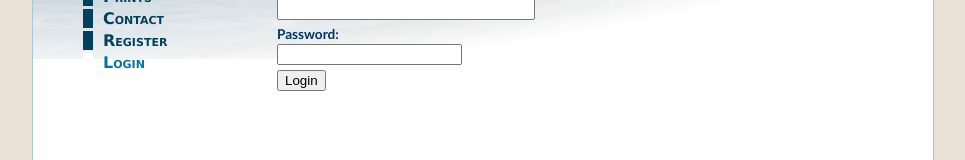
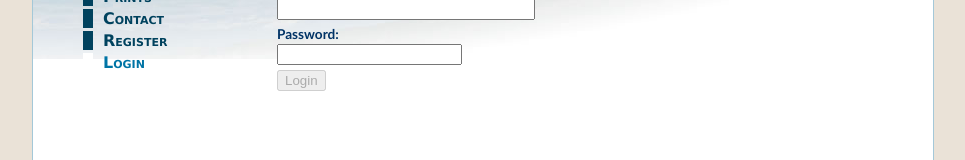
Before and after one commit to tgharbert3/jj_angular, an Angular app in the folder client/: page /login in a window 1280 px wide. Shown: the part 241-401 px from the top of the page, without its empty margins (157-1122 px from the left). Built offline with nearby package versions, Linux system fonts and the light colour scheme.

Commit message:
fixed error message in the login/register pages

```diff
--- a/client/src/app/components/login/login.component.html
+++ b/client/src/app/components/login/login.component.html
@@ -30,7 +30,7 @@
         @if (password?.invalid && (password?.dirty || password?.touched)) {
         @if(password?.hasError('required')) {
         <p class="error">
-            Password is Required
+            Password is required
         </p>
         }
         @if(password?.hasError('minlength')) {
@@ -45,13 +45,12 @@
         }
 
         @if (password?.hasError('pattern')) {
-        <p class="error">Password must have at lease one upper/lower case, 1 number, and one of these symobols: !#$%^&*
+        <p class="error"> Must contain one upper/lower case, 1 number, and one of these symobols: !#$%^&*
         </p>
         }
-
         }
         <p>
-            <input type="submit" value="Login">
+            <input type="submit" value="Login" [disabled]="loginForm.invalid">
         </p>
 
         @if(errorMessage) {
--- a/client/src/app/components/register/register.component.html
+++ b/client/src/app/components/register/register.component.html
@@ -93,7 +93,7 @@
         }
 
         @if (confirmPassword?.hasError('pattern')) {
-        <p class="error">Password must have at lease one upper/lower case, 1 number, and one of these symobols: !#$%^&*
+        <p class="error">Must contain one upper/lower case, 1 number, and one of these symobols: !#$%^&*
         </p>
         }
         }
```
